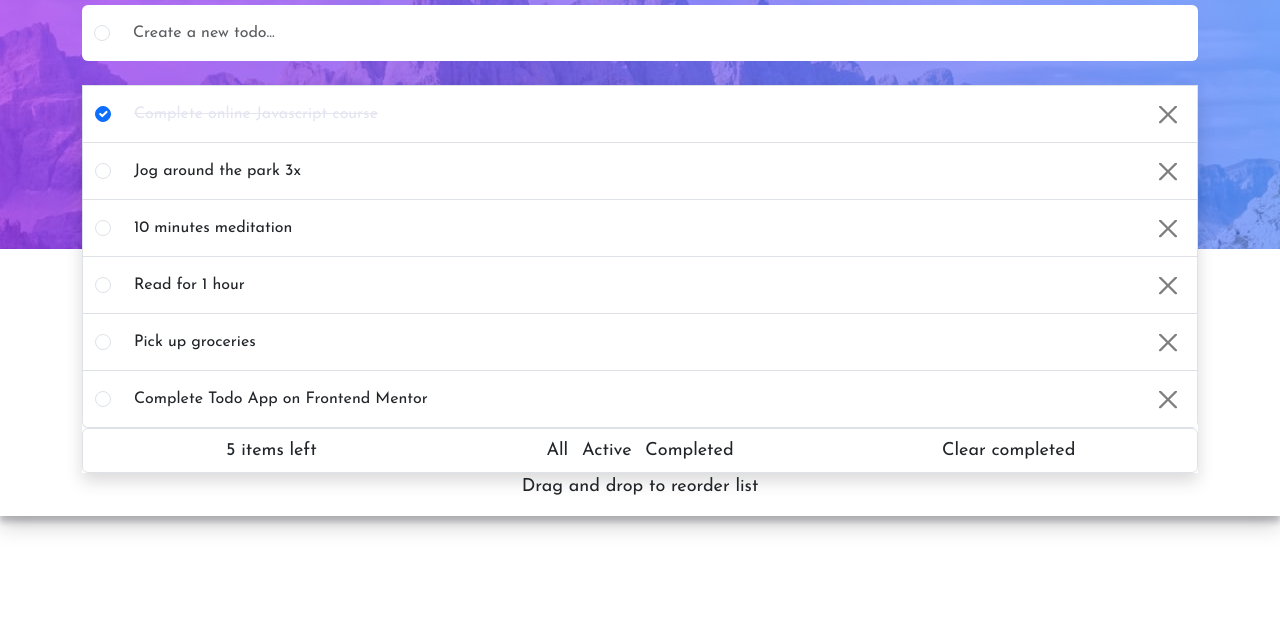
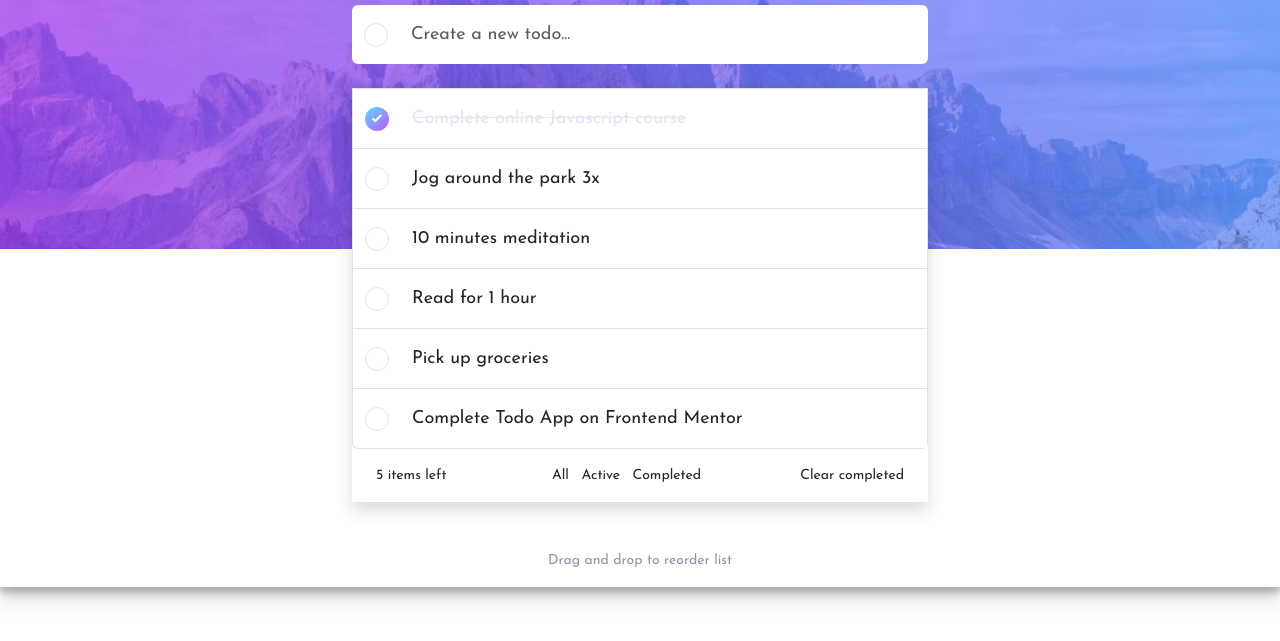
Before and after one commit to bnikkhah/todo-app, a website: page index.html in a window 1280 px wide. Shown: the part 51-692 px from the top of the page. Drawn offline with nearby package versions, Linux system fonts and the light colour scheme.

Commit message:
styling up the app

```diff
--- a/css/styles.scss
+++ b/css/styles.scss
@@ -1,7 +1,7 @@
 @import "../node_modules/bootstrap/scss/bootstrap";
 
 $primary: hsl(220, 98%, 61%);
-$check: linear-gradient hsl(192, 100%, 67%) to hsl(280, 87%, 65%);
+// $gradient: linear-gradient(hsl(192, 100%, 67%) to hsl(280, 87%, 65%));
 $light: hsl(0, 0%, 98%);
 $dark: hsl(235, 21%, 11%);
 $grayish-blue: hsl(236, 33%, 92%);
@@ -31,25 +31,64 @@ body {
     cursor: pointer;
 }
 
-.input-group {
+.btn-close {
+    position: absolute;
+    right: 1rem;
+    top: 50%;
+    transform: translateY(-50%);
+    z-index: 5;
+    background-image: url('../images/icon-cross.svg');
 
-    .btn-close {
-        position: absolute;
-        right: 1rem;
-        top: 50%;
-        transform: translateY(-50%);
-        z-index: 5;
+    &:focus {
+        box-shadow: none;
+    }
+
+    @include media-breakpoint-up(md) {
+        display: none;
     }
 }
 
 .input-group-text {
     background-color: $white;
     border: 0;
+}
 
-    .form-check-input[type=checkbox] {
+.form-check-input {
+    border-color: hsl(236, 33%, 92%);
+
+    &:focus {
+        box-shadow: none;
+        border-color: hsl(236, 33%, 92%);
+    }
+
+    &:checked[type=checkbox] {
+        // background-image: url('../images/icon-check.svg');
+        // background-size: 12px;
+        background: linear-gradient(135deg, hsl(192, 100%, 67%), hsl(280, 87%, 65%));
+        position: relative;
+        border: 0;
+
+        &:before {
+            content: '';
+            position: absolute;
+            top: 7px;
+            left: 50%;
+            transform: translateX(-50%);
+            background-image: url('../images/icon-check.svg');
+            width: 11px;
+            height: 9px;
+        }
+    }
+
+    &[type=checkbox] {
         border-radius: 9999px;
         cursor: pointer;
     }
+}
+
+.form-check-input {
+    width: 1.5em;
+    height: 1.5em;
 }
 
 .form-control {
@@ -57,6 +96,12 @@ body {
     padding-top: 1rem;
     padding-bottom: 1rem;
     cursor: pointer;
+    font-size: 18px;
+
+    &:focus {
+        box-shadow: none;
+        // color: hsl(236, 33%, 92%);
+    }
 }
 
 .shadow {
@@ -67,3 +112,34 @@ body {
     text-decoration: line-through;
     color: $grayish-blue;
 }
+
+.list-group-item {
+
+    &:hover,
+    &:focus,
+    &:active {
+
+        .btn-close {
+            display: block;
+        }
+    }
+}
+
+.todo-main {
+    max-width: 600px;
+}
+
+.meta {
+    font-size: 14px;
+    padding: 1rem 1.5rem 1rem 1.5rem;
+
+    .col {
+        display: flex;
+        align-items: center;
+    }
+}
+
+.instruction {
+    color: hsl(236, 9%, 61%);
+    font-size: 14px;
+}
--- a/index.html
+++ b/index.html
@@ -24,7 +24,7 @@
 <body>
   <main
     role="main"
-    class="text-center"
+    class="text-center todo-main mx-auto"
     x-data="todoData"
   >
     <div class="container">
@@ -94,17 +94,16 @@
                 </li>
               </template>
             </ul>
-            <ul class="list-group">
-              <li class="list-group-item">
+
             <div class="meta">
-                  <div class="row">
-                    <div class="col">
+              <div class="row g-0">
+                <div class="col justify-content-start">
                   <span>
                     <span x-text="handleTodosLeft"></span> items left
                   </span>
                 </div>
                 <div class="col">
-                      <ul class="list-inline">
+                  <ul class="list-inline mb-0">
                     <li
                       class="list-inline-item cursor"
                       @click="filterAllTodos"
@@ -125,7 +124,7 @@
                     </li>
                   </ul>
                 </div>
-                  <div class="col">
+              <div class="col justify-content-end">
                   <span
                     class="cursor"
                     @click="handleClearCompletedTodos"
@@ -135,11 +134,10 @@
                 </div>
               </div>
             </div>
-              </li>
-            </ul>
+
           </div>
 
-          <p>Drag and drop to reorder list</p>
+          <p class="mt-5 instruction">Drag and drop to reorder list</p>
         </div>
       </div>
     </div>
```
Also changed, not shown: css/styles.css, 1 other file. Lines whose indentation alone changed are shown as unchanged.
